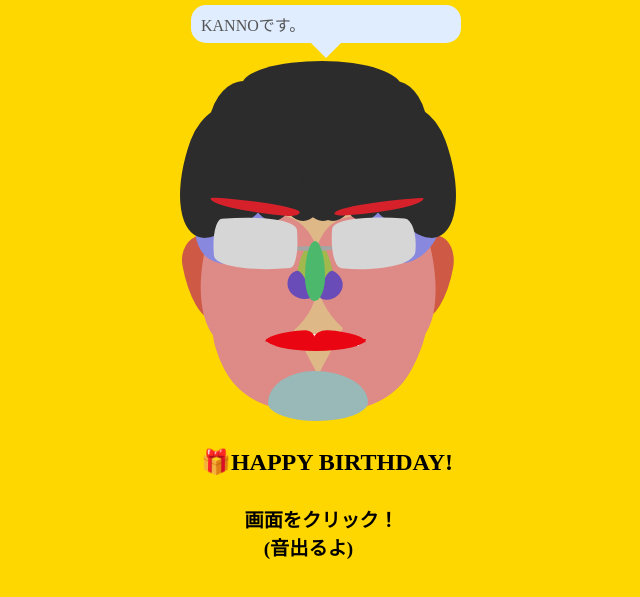
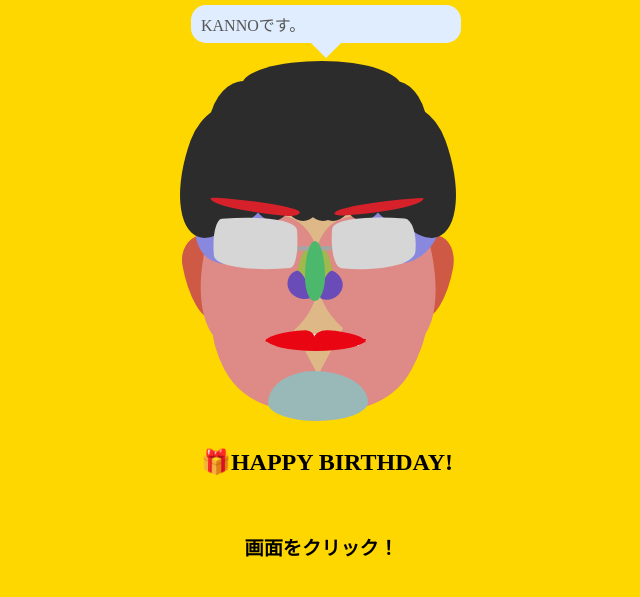
Before and after one commit to sheerlore/kanno, a plain HTML site: page index.html in a window 1280 px wide. Shown: the part 167-764 px from the top of the page, without its empty margins (330-970 px from the left). Drawn offline with Linux system fonts and the light colour scheme.

Commit message:
一部の文字削除

```diff
--- a/index.html
+++ b/index.html
@@ -19,7 +19,7 @@
 
 		<div id="topText" class="top-char">🐈KANNO🐈</div>
 		<div class="bottom-char">🎁HAPPY BIRTHDAY!</div>
-		<div class="bottom-char2">画面をクリック！<br>　(音出るよ)</div>
+		<div class="bottom-char2">画面をクリック！</div>
 
 		<div class="face-base">
 			<div class="face-al"></div>
```
